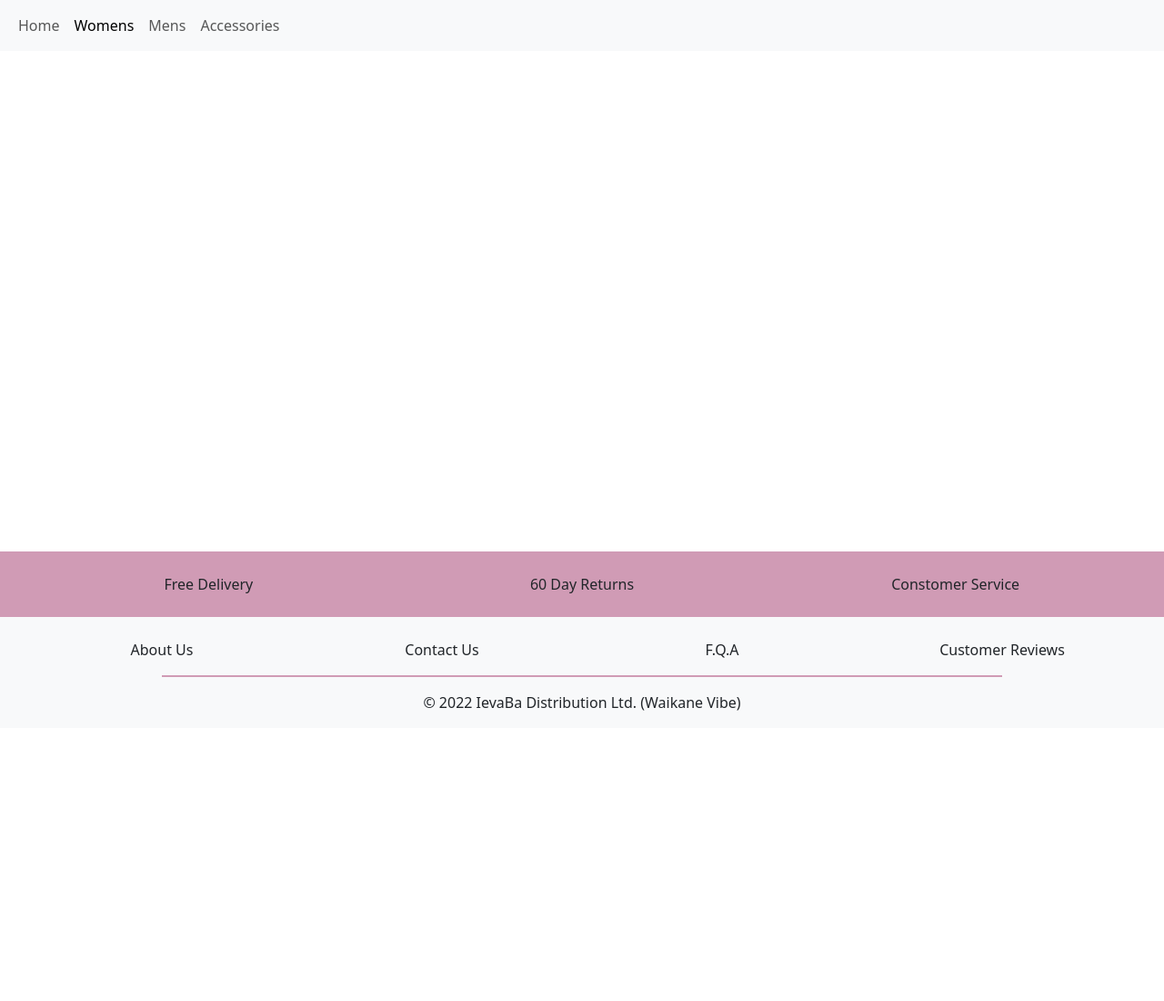
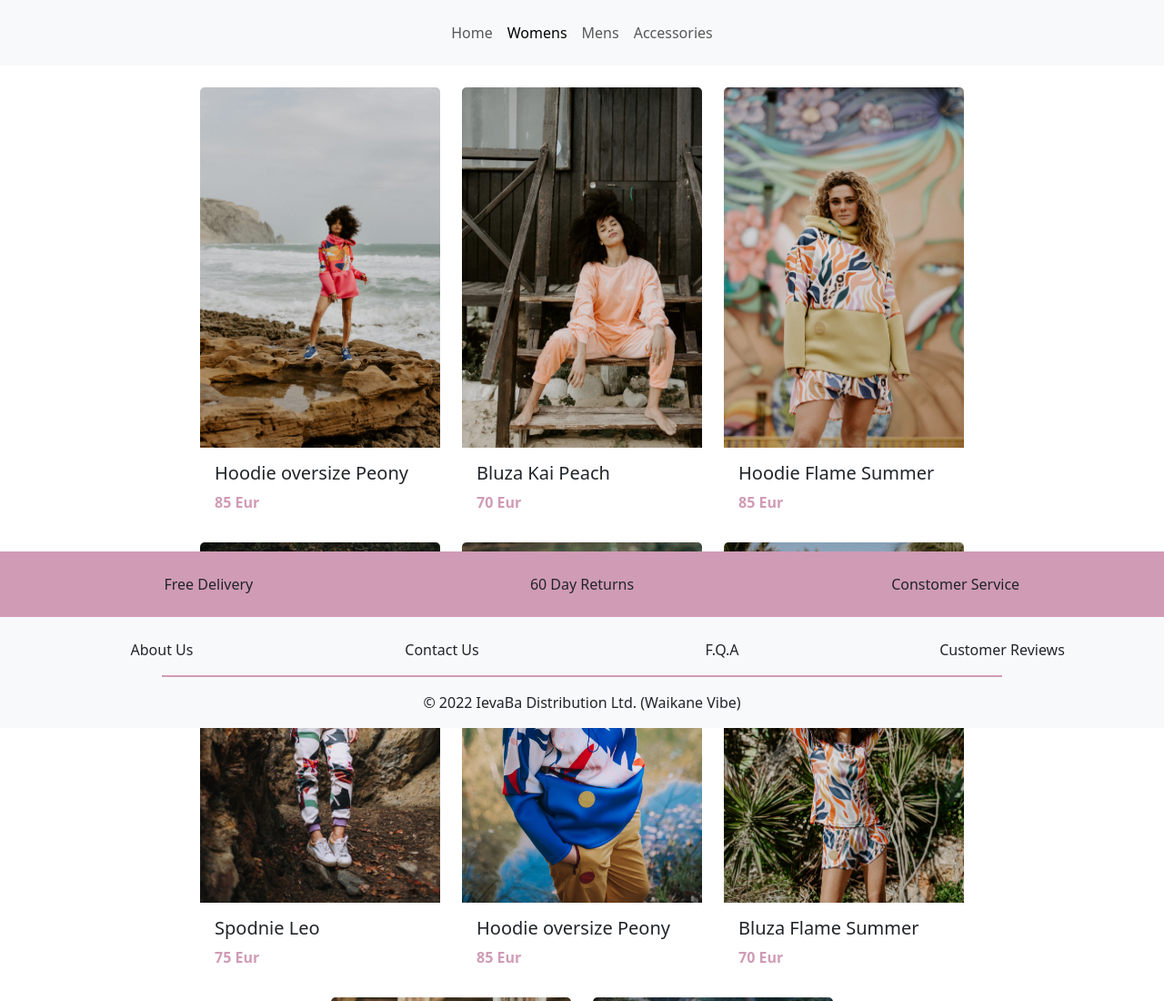
Before and after one commit to IevaBa/Sprint3, a plain HTML site: page womens.html in a window 1280 px wide. Shown: the top 1100 px of the page at 91% size. Before the commit the page ends 800 px from the top, so only its background shows below. Drawn offline with nearby package versions, Linux system fonts and the light colour scheme.

Commit message:
Added content to the page Womens. Changed navigation positioning and padding

```diff
--- a/style.css
+++ b/style.css
@@ -17,6 +17,13 @@
 }
 .main {
   margin-bottom: 12rem;
+}
+.pages-content {
+  margin-top: 6em;
+}
+.card p {
+  color: #d09bb5;
+  font-weight: bolder;
 }
 .brand-logo {
   width: 50%;
--- a/womens.html
+++ b/womens.html
@@ -9,7 +9,7 @@
     <link rel="stylesheet" href="style.css" />
   </head>
   <body>
-    <nav class="navbar fixed-top navbar-expand-lg navbar-light bg-light">
+    <nav class="navbar fixed-top navbar-expand-lg navbar-light bg-light p-3">
       <div class="container-fluid">
         <button
           class="navbar-toggler"
@@ -22,7 +22,10 @@
         >
           <span class="navbar-toggler-icon"></span>
         </button>
-        <div class="collapse navbar-collapse" id="navbarNav">
+        <div
+          class="collapse navbar-collapse justify-content-sm-start justify-content-md-center justify-content-lg-center"
+          id="navbarNav"
+        >
           <ul class="navbar-nav">
             <li class="nav-item">
               <a class="nav-link" aria-current="page" href="index.html">Home</a>
@@ -40,6 +43,101 @@
         </div>
       </div>
     </nav>
+    <main class="main pages-content">
+      <div class="container">
+        <div class="row d-flex justify-content-center">
+          <div class="card border-0" style="width: 18rem">
+            <img
+              src="img/womens/BY1A0606.jpeg"
+              class="card-img-top"
+              alt="Hoodie oversize Peony"
+            />
+            <div class="card-body">
+              <h5 class="card-text">Hoodie oversize Peony</h5>
+              <p>85 Eur</p>
+            </div>
+          </div>
+          <div class="card border-0" style="width: 18rem">
+            <img
+              src="img/womens/BY1A0796.jpeg"
+              class="card-img-top"
+              alt="Hoodie Kai Peach"
+            />
+            <div class="card-body">
+              <h5 class="card-text">Bluza Kai Peach</h5>
+              <p>70 Eur</p>
+            </div>
+          </div>
+          <div class="card border-0" style="width: 18rem">
+            <img
+              src="img/womens/BY1A1355.jpeg"
+              class="card-img-top"
+              alt="Hoodie oversize Peony"
+            />
+            <div class="card-body">
+              <h5 class="card-text">Hoodie Flame Summer</h5>
+              <p>85 Eur</p>
+            </div>
+          </div>
+          <div class="card border-0" style="width: 18rem">
+            <img
+              src="img/womens/25-595x893.jpeg"
+              class="card-img-top"
+              alt="Spodnie Leo"
+            />
+            <div class="card-body">
+              <h5 class="card-text">Spodnie Leo</h5>
+              <p>75 Eur</p>
+            </div>
+          </div>
+
+          <div class="card border-0" style="width: 18rem">
+            <img
+              src="img/womens/3-2-scaled.jpeg"
+              class="card-img-top"
+              alt="Hoodie oversize Peony"
+            />
+            <div class="card-body">
+              <h5 class="card-text">Hoodie oversize Peony</h5>
+              <p>85 Eur</p>
+            </div>
+          </div>
+          <div class="card border-0" style="width: 18rem">
+            <img
+              src="img/womens/BY1A2899.jpeg"
+              class="card-img-top"
+              alt="Hoodie Kai Peach"
+            />
+            <div class="card-body">
+              <h5 class="card-text">Bluza Flame Summer</h5>
+              <p>70 Eur</p>
+            </div>
+          </div>
+          <div class="card border-0" style="width: 18rem">
+            <img
+              src="img/womens/85-scaled.jpeg"
+              class="card-img-top"
+              alt="Graphite Leave Bluza"
+            />
+            <div class="card-body">
+              <h5 class="card-text">Graphite Leave Bluza</h5>
+              <p>70 Eur</p>
+            </div>
+          </div>
+          <div class="card border-0" style="width: 18rem">
+            <img
+              src="img/womens/21-1-scaled.jpeg"
+              class="card-img-top"
+              alt="Spodnie Moss"
+            />
+            <div class="card-body">
+              <h5 class="card-text">Spodnie Moss</h5>
+              <p>65 Eur</p>
+            </div>
+          </div>
+        </div>
+      </div>
+    </main>
     <footer>
       <div class="container-fluid fixed-bottom">
         <div
```
Also changed, not shown: img/womens/21-1-scaled.jpeg (added), img/womens/25-595x893.jpeg (added), img/womens/3-2-scaled.jpeg (added), img/womens/85-scaled.jpeg (added), img/womens/BY1A0606.jpeg (added), img/womens/BY1A0796.jpeg (added), img/womens/BY1A1355.jpeg (added), img/womens/BY1A2899.jpeg (added).
